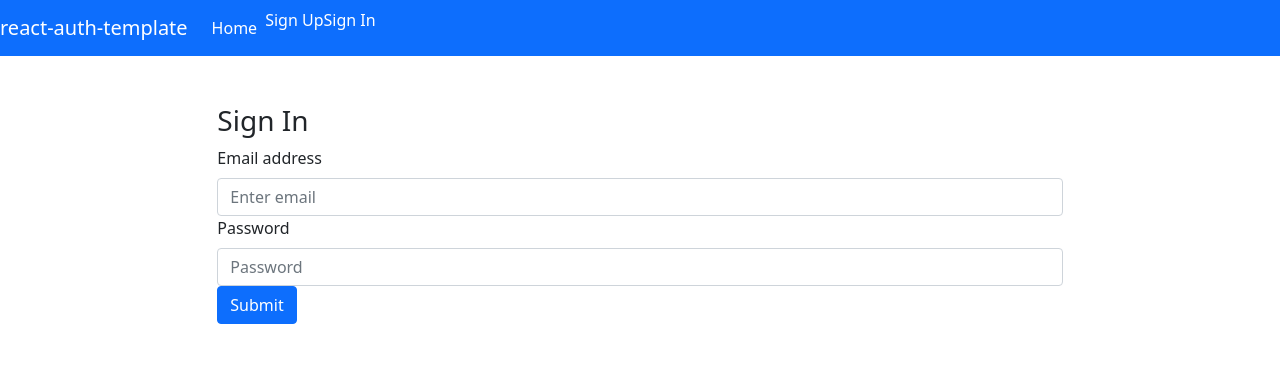
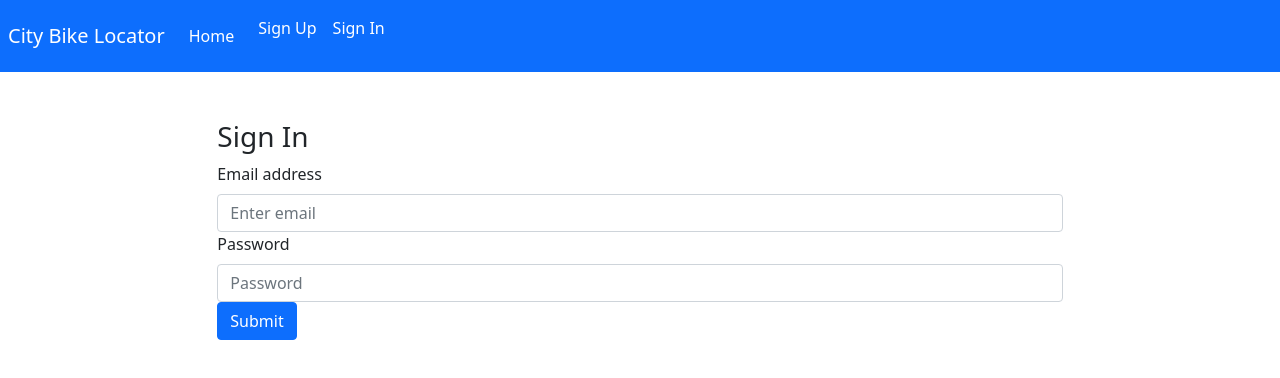
Before and after one commit to katherine-kania/city-bikes-client, a React (Create React App) app: page /sign-in in a window 1280 px wide. Shown: the top 378 px of the page. Built offline with nearby package versions, Linux system fonts and the light colour scheme.

Commit message:
Create form showing

```diff
--- a/src/components/bikes/CreateBike.js
+++ b/src/components/bikes/CreateBike.js
@@ -41,7 +41,7 @@ const CreateBike = (props) => {
         e.preventDefault()
 
         createBike(bike)
-            .then(res => {navigate(`/pets/${res.data.bike.id}`)})
+            .then(res => {navigate(`/citybike/${res.data.bike.id}`)})
             .then(() =>
                 msgAlert({
                     heading: 'Location Added! Success!',
--- a/src/components/shared/BikeForm.js
+++ b/src/components/shared/BikeForm.js
@@ -25,6 +25,13 @@ const BikeForm = ({ bike, handleSubmit, handleChange }) => (
                 name='country'
                 onChange={handleChange}
             />
+            <Form.Label>Company</Form.Label>
+            <Form.Control
+                placeholder="what are the bikes called?"
+                value={bike.company}
+                name='company'
+                onChange={handleChange}
+            />
             <Form.Control
                 placeholder="How many stations are there?"
                 value={bike.numStations}
--- a/src/components/shared/Header.js
+++ b/src/components/shared/Header.js
@@ -8,12 +8,17 @@ const linkStyle = {
 }
 const authenticatedOptions = (
 	<>
-		<Nav.Item>
+		<Nav.Item className="m-2">
+			<Link to='addLocation' style={linkStyle}>
+				Add New Location
+			</Link>
+		</Nav.Item>
+		<Nav.Item className='m-2'>
 			<Link to='change-password' style={linkStyle}>
 				Change Password
 			</Link>
 		</Nav.Item>
-		<Nav.Item>
+		<Nav.Item className='m-2'>
 			<Link to='sign-out' style={linkStyle}>
 				Sign Out
 			</Link>
@@ -23,10 +28,10 @@ const authenticatedOptions = (
 
 const unauthenticatedOptions = (
 	<>
-        <Nav.Item>
+        <Nav.Item className='m-2'>
 		    <Link to='sign-up' style={linkStyle}>Sign Up</Link>
         </Nav.Item>
-        <Nav.Item>
+        <Nav.Item className='m-2'>
 		    <Link to='sign-in' style={linkStyle}>Sign In</Link>
         </Nav.Item>
 	</>
@@ -34,7 +39,7 @@ const unauthenticatedOptions = (
 
 const alwaysOptions = (
 	<>
-		<Nav.Link>
+		<Nav.Link className='m-2'>
 			<Link to='/' style={linkStyle}>
 				Home
 			</Link>
@@ -44,9 +49,9 @@ const alwaysOptions = (
 
 const Header = ({ user }) => (
 	<Navbar bg='primary' variant='dark' expand='md'>
-		<Navbar.Brand>
+		<Navbar.Brand className='m-2'>
             <Link to='/' style={linkStyle}>
-                react-auth-template
+                City Bike Locator
             </Link>
         </Navbar.Brand>
 		<Navbar.Toggle aria-controls='basic-navbar-nav' />
```
